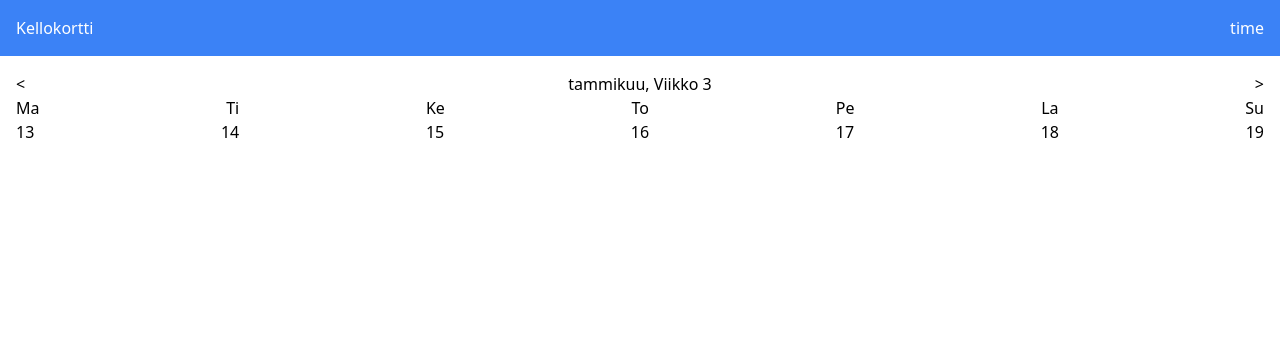
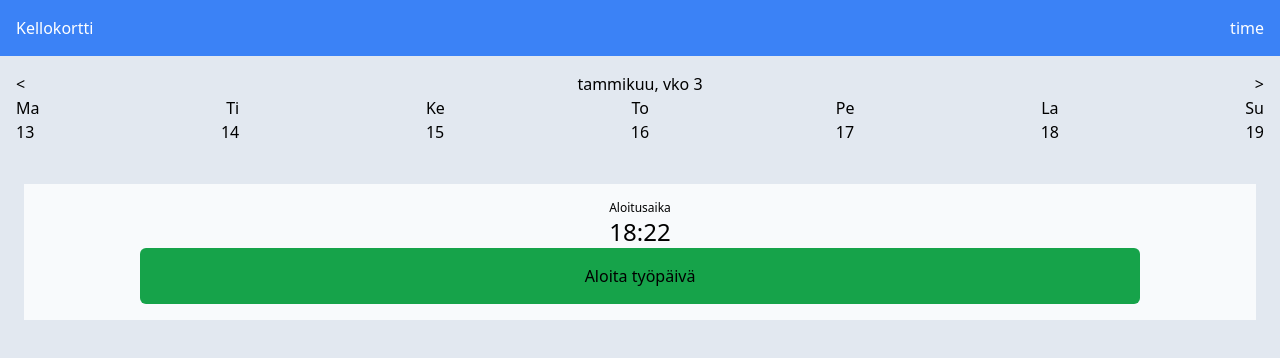
Before and after one commit to SanteriMertakorpi/Vork_ennakko, a React (Create React App) app: page / in a window 1280 px wide. Shown: the top 358 px of the page. Built offline with nearby package versions, Linux system fonts and the light colour scheme.

Commit message:
added start work day card and timer

```diff
--- a/src/components/calendar.js
+++ b/src/components/calendar.js
@@ -44,7 +44,7 @@ const Calendar = () => {
     <div className="p-4 rounded-sm">
       <div className="flex justify-between items-center">
         <button onClick={prevWeek}>&lt;</button>
-        <h3>{monthName}, Viikko {weekNumber}</h3>
+        <h3>{monthName}, vko {weekNumber}</h3>
         <button onClick={nextWeek}>&gt;</button>
       </div>
       <div>
--- a/src/components/main.js
+++ b/src/components/main.js
@@ -1,12 +1,14 @@
 import React from "react";
 import Header from "./header";
 import Calendar from "./calendar";
+import StartDWorkDay from "./startWorkDay";
 
 const Main = () => {
     return(
-        <div>
+        <div className="bg-slate-200 min-h-screen">
             <Header />
             <Calendar />
+            <StartDWorkDay />
         </div>
 
     )
--- /dev/null
+++ b/src/components/startWorkDay.js
@@ -0,0 +1,104 @@
+import React, { useState, useEffect } from "react";
+
+const StartDWorkDay = () => {
+  const [startWorkDay, setStartWorkDay] = useState(false);
+  const [startTime, setStartTime] = useState(null);
+  const [elapsedTime, setElapsedTime] = useState(0);
+  const [isPaused, setIsPaused] = useState(false);
+  const [pauseTime, setPauseTime] = useState(0);
+
+  useEffect(() => {
+    let timer;
+    if (startWorkDay && !isPaused) {
+      timer = setInterval(() => {
+        setElapsedTime(Math.floor((new Date() - startTime - pauseTime) / 1000));
+      }, 1000);
+    } else {
+      clearInterval(timer);
+    }
+    return () => clearInterval(timer);
+  }, [startWorkDay, isPaused, startTime, pauseTime]);
+
+  const formatTime = (seconds) => {
+    const hrs = Math.floor(seconds / 3600);
+    const mins = Math.floor((seconds % 3600) / 60);
+    return `${hrs}h ${mins}m `;
+  };
+
+  const date = new Date();
+  const hours = date.getHours();
+  let minutes = date.getMinutes();
+  if(minutes < 10){
+    minutes = "0" + minutes;
+  }
+  const showTime = hours + ":" + minutes;
+
+  if (startWorkDay) {
+    return (
+        <div>
+
+
+            <div className="grid grid-cols-1 gap-4 bg-slate-50 m-6">
+                <div className="grid justify-items-center p-4">
+                    <p className="text-xs">Työmaalle kirjautuminen</p>
+                    <p className="text-2xl">{showTime}</p>
+                    <button className="w-5/6 h-14 rounded-md bg-green-600">
+                        Kirjaudu työmaalle
+                    </button>
+                </div>
+
+            </div>
+            <div className="grid grid-cols-1 gap-4 bg-slate-50 m-6">
+                <div className="grid justify-items-center p-4">
+                    <p className="text-xs">Työaika</p>
+
+                    <p className="text-xl">{formatTime(elapsedTime)}</p>
+                    <div className="flex justify-between w-5/6">
+                        <button
+                        className="w-1/2 h-14 rounded-md bg-yellow-600 mr-2"
+                        onClick={() => {
+                                setIsPaused(!isPaused);
+                                if (!isPaused) {
+                                    setPauseTime(pauseTime + (new Date() - startTime - elapsedTime * 1000));
+                                }
+                            }}
+                        >
+                            {isPaused ? "Jatka" : "Tauko"}
+                        </button>
+                        <button
+                            className="w-1/2 h-14 rounded-md bg-red-600"
+                            onClick={() => {
+                                setStartWorkDay(false);
+                                setElapsedTime(0);
+                                setPauseTime(0);
+                            }}
+                        >
+                            Päätä työpäivä
+                        </button>
+                    </div>
+                </div>
+            </div>
+        </div>
+    );
+  }
+
+  return (
+    <div className="grid grid-cols-1 gap-4 bg-slate-50 m-6">
+      <div className="grid justify-items-center p-4">
+        <p className="text-xs">Aloitusaika</p>
+        <p className="text-2xl">{showTime}</p>
+        <button
+          className="w-5/6 h-14 rounded-md bg-green-600"
+          onClick={() => {
+            setStartWorkDay(true);
+            setStartTime(new Date());
+          }}
+        >
+          Aloita työpäivä
+        </button>
+      </div>
+    </div>
+  );
+};
+
+export default StartDWorkDay;
```
Also changed, not shown: 1 other file (tests, documents, lock files or other folders).
